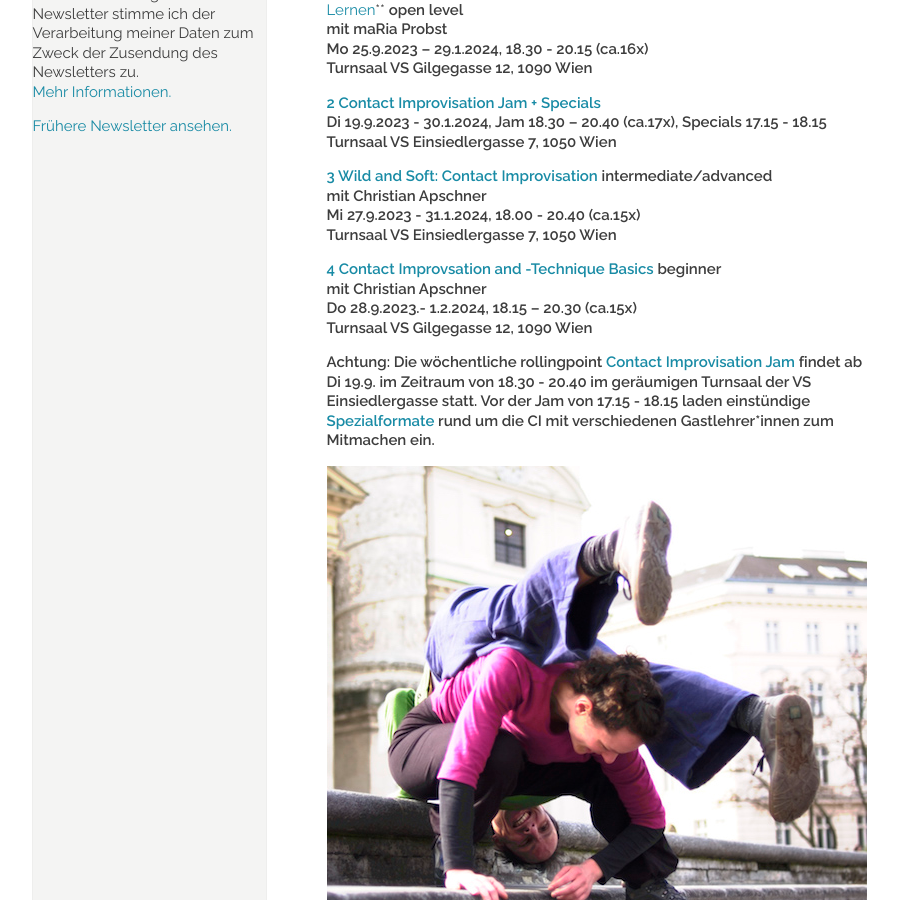
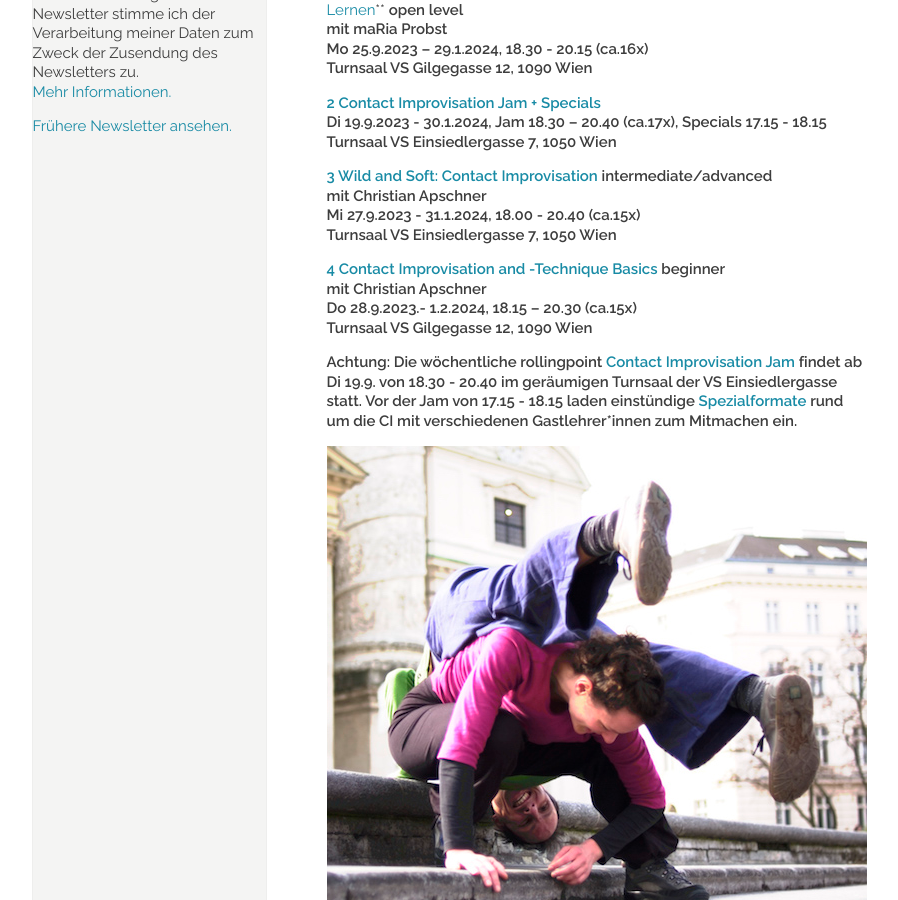
Before and after one commit to manulari/rollingpointat, a Jekyll site: the page built from _pages_de/index.md, in a window 1280 px wide and 900 px high, scrolled down 1185 px. Shown: the whole window, without its empty margins (152-1050 px from the left). Built offline with Jekyll 4.4.1, drawn with Linux system fonts in a browser that asks for light colours; comment, search, counter and statistics services are not loaded.

Commit message:
Update page (de) “index”

```diff
--- a/_pages_de/index.md
+++ b/_pages_de/index.md
@@ -34,12 +34,12 @@ Fotocredit: https://johannes-stolba.net/photography/
 **Mi 27.9.2023 - 31.1.2024, 18.00 - 20.40 (ca.15x)**\
 **Turnsaal VS Einsiedlergasse 7, 1050 Wien**
 
-**[4 Contact Improvsation and -Technique Basics  ](/kurse#do)beginner**\
+**[4 Contact Improvisation and -Technique Basics  ](/kurse#do)beginner**\
 **mit Christian Apschner**\
 **Do 28.9.2023.- 1.2.2024, 18.15 – 20.30 (ca.15x)**\
 **Turnsaal VS Gilgegasse 12, 1090 Wien**
 
-**Achtung: Die wöchentliche rollingpoint [Contact Improvisation Jam ](https://rollingpoint.at/jams)findet ab Di 19.9. im Zeitraum von 18.30 -  20.40 im geräumigen Turnsaal der VS Einsiedlergasse statt. Vor der Jam von 17.15 - 18.15 laden einstündige [Spezialformate](https://rollingpoint.at/jams#special) rund um die  CI mit verschiedenen Gastlehrer*innen zum Mitmachen ein.**
+**Achtung: Die wöchentliche rollingpoint [Contact Improvisation Jam ](https://rollingpoint.at/jams)findet ab Di 19.9. von 18.30 -  20.40 im geräumigen Turnsaal der VS Einsiedlergasse statt. Vor der Jam von 17.15 - 18.15 laden einstündige [Spezialformate](https://rollingpoint.at/jams#special) rund um die  CI mit verschiedenen Gastlehrer*innen zum Mitmachen ein.**
 
 ![Mehr CI auf der Stiege](/assets/uploads/dsc_1941a.jpg "Mehr CI auf der Stiege")
 
```
